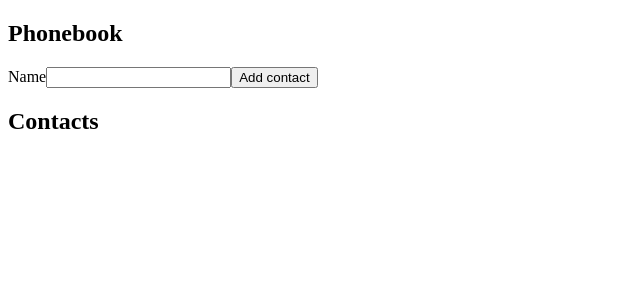
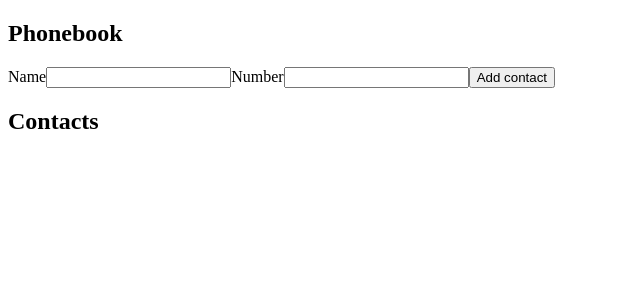
Before and after one commit to StasKazikin/goit-react-hw-02-phonebook, a React (Create React App) app: page / in a window 1280 px wide. Shown: the top 300 px of the page, without its empty margins (0-640 px from the left). Built offline with nearby package versions, Linux system fonts and the light colour scheme.

Commit message:
добавил второй инпут в форму, который позволяет добавлять номера телефонов

```diff
--- a/src/App.js
+++ b/src/App.js
@@ -5,14 +5,21 @@ class App extends Component {
   state = {
     contacts: [],
     name: "",
+    number: "",
   };
 
   nameInputId = shortid.generate();
+  numberInputId = shortid.generate();
 
   handleInput = (event) => {
+    const { name, value } = event.currentTarget;
     this.setState({
-      name: event.currentTarget.value,
+      [name]: value,
     });
+  };
+
+  reset = () => {
+    this.setState({ name: "", number: "" });
   };
 
   handleSubmit = (event) => {
@@ -21,9 +28,17 @@ class App extends Component {
     this.setState((prevState) => ({
       contacts: [
         ...prevState.contacts,
-        ...[{ name: this.state.name, id: this.nameInputId }],
+        ...[
+          {
+            name: this.state.name,
+            number: this.state.number,
+            id: shortid.generate(),
+          },
+        ],
       ],
     }));
+
+    this.reset();
   };
 
   render() {
@@ -31,16 +46,34 @@ class App extends Component {
       <section>
         <h1>Phonebook</h1>
         <form onSubmit={this.handleSubmit}>
-          <label>
+          <label htmlFor={this.nameInputId}>
             Name
-            <input type="text" name="name" onChange={this.handleInput}></input>
+            <input
+              type="text"
+              name="name"
+              value={this.state.name}
+              onChange={this.handleInput}
+              id={this.nameInputId}
+            ></input>
+          </label>
+          <label htmlFor={this.numberInputId}>
+            Number
+            <input
+              type="text"
+              name="number"
+              value={this.state.number}
+              onChange={this.handleInput}
+              id={this.numberInputId}
+            ></input>
           </label>
           <button type="submit">Add contact</button>
         </form>
         <h2>Contacts</h2>
         <ul>
-          {this.state.contacts.map(({ name, id }) => (
-            <li key={id}>{name}</li>
+          {this.state.contacts.map(({ name, number, id }) => (
+            <li key={id}>
+              {name}: {number}
+            </li>
           ))}
         </ul>
       </section>
```
